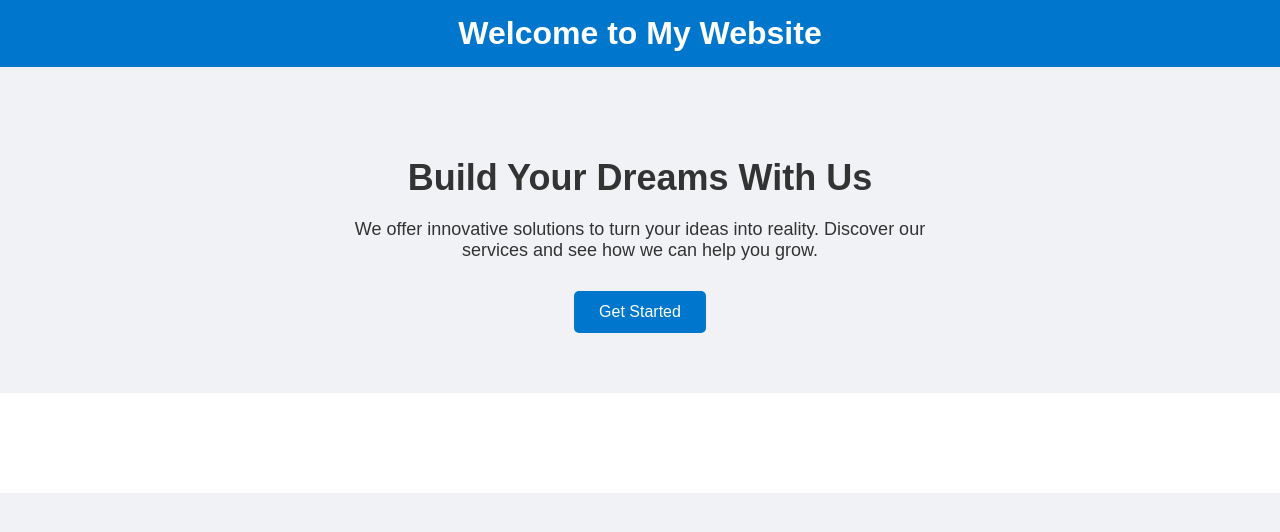
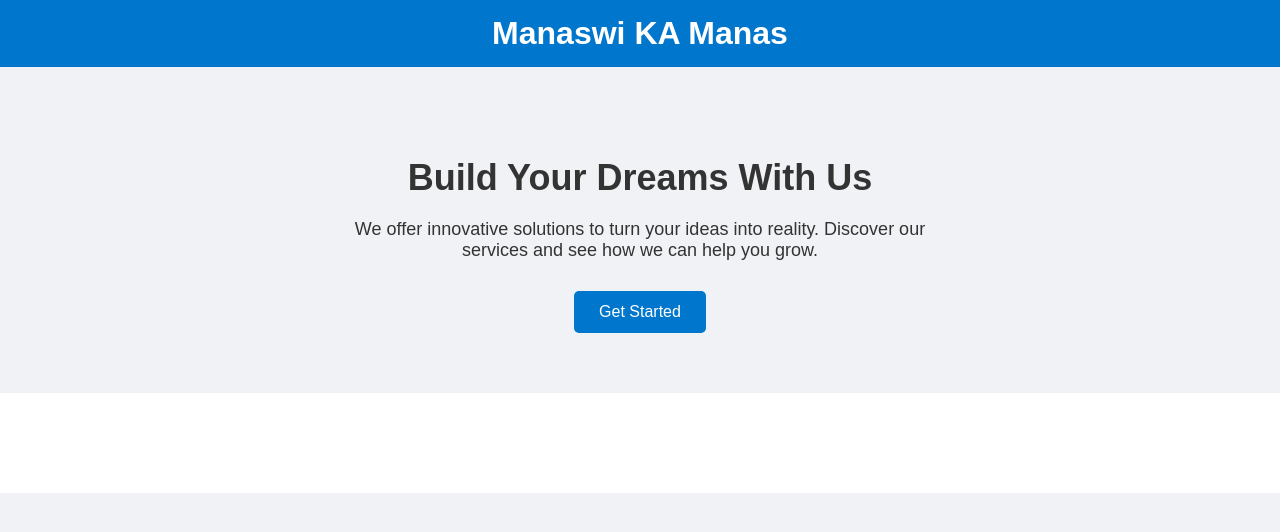
Before and after one commit to Manaswi-in/Manaswi-in.github.io, a plain HTML site: page index.html in a window 1280 px wide. Drawn offline with Linux system fonts and the light colour scheme.

Commit message:
Update index.html

```diff
--- a/index.html
+++ b/index.html
@@ -9,7 +9,7 @@
 
     <!-- Navigation Bar -->
     <div style="background-color: #0077cc; padding: 15px; text-align: center;">
-        <h1 style="margin: 0; color: white;">Welcome to My Website</h1>
+        <h1 style="margin: 0; color: white;">Manaswi KA Manas</h1>
     </div>
 
     <!-- Hero Section -->
```
